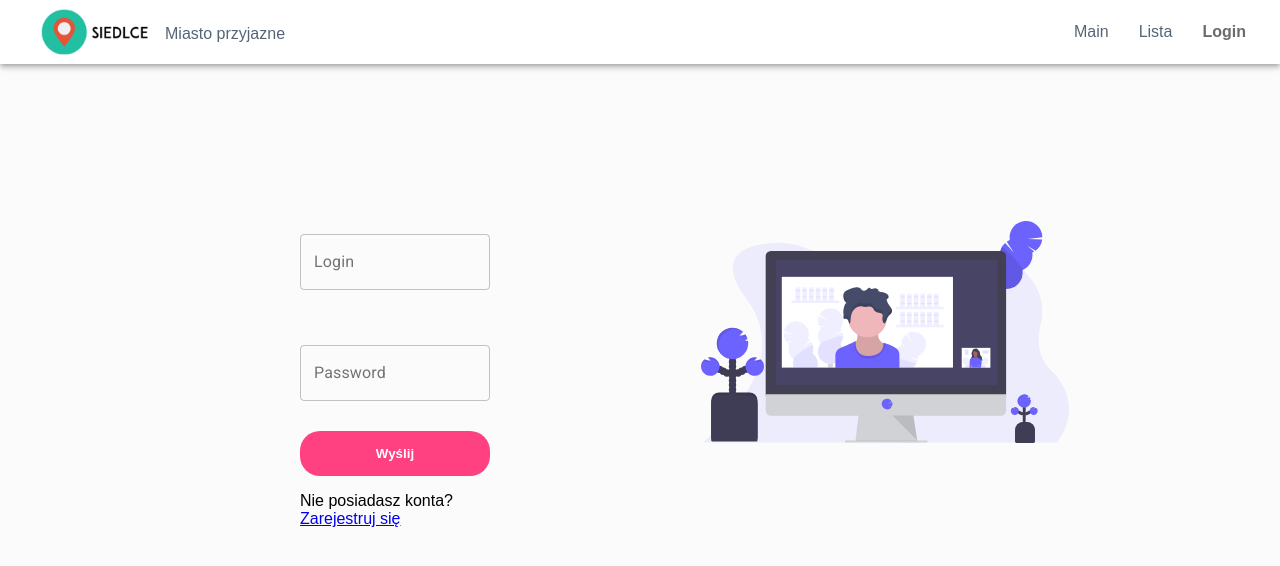
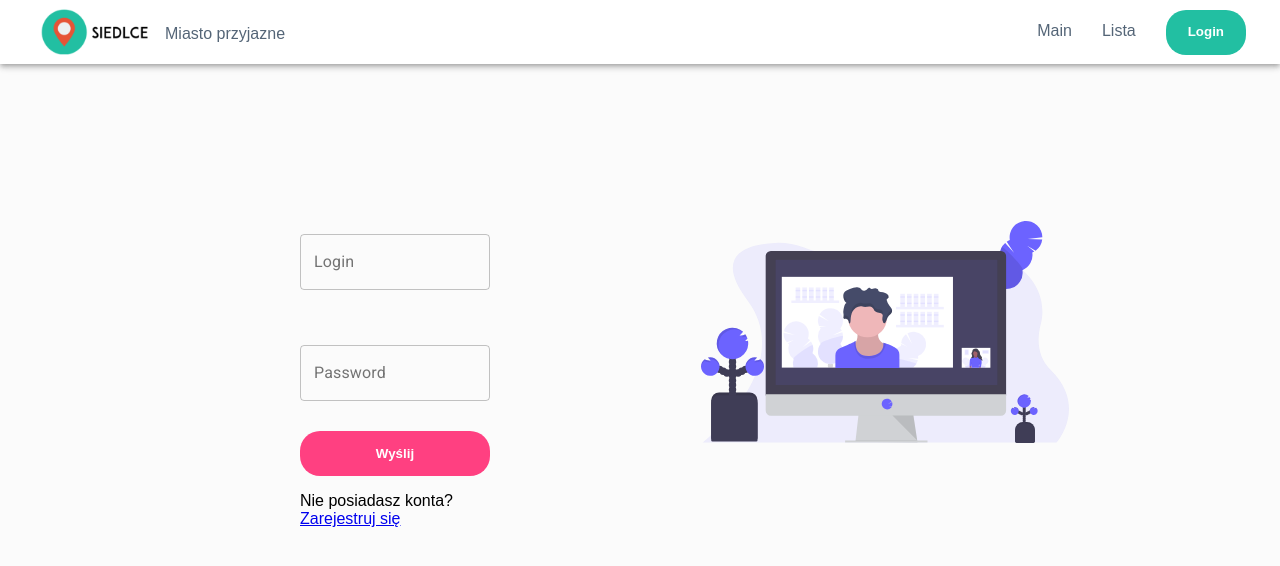
Before and after one commit to kernelgonnapanic/mapservice, a React (Create React App) app in the folder frontend/: page /auth/login in a window 1280 px wide. Shown: the top 566 px of the page. Built offline with nearby package versions, Linux system fonts and the light colour scheme; no server answers.

Commit message:
Added NavIcon item and gradient colors

```diff
--- /dev/null
+++ b/frontend/src/assets/helpers/iconGradientColors.tsx
@@ -0,0 +1,26 @@
+export const iconGradientColors = {
+    kino: {
+        color: "red",
+        color2: "blue"
+    },
+    pizzeria: {
+        color: "red",
+        color2: "blue"
+    },
+    kebab: {
+        color: "red",
+        color2: "blue"
+    },
+    restaurant: {
+        color: "red",
+        color2: "blue"
+    },
+    pomnik: {
+        color: "red",
+        color2: "blue"
+    },
+    muzeum: {
+        color: "red",
+        color2: "blue"
+    },
+};
--- a/frontend/src/components/Input/Input.tsx
+++ b/frontend/src/components/Input/Input.tsx
@@ -30,7 +30,7 @@ const Input: React.FC<Props> = ({
 				multiline={multiline}
 				rows={rows}
 				{...field}
-				error={touched && touched[name] && errors[name] ? true : false}
+				error={!!(touched && touched[name] && errors[name])}
 				helperText={touched && touched[name] && errors[name] && errors[name]}
 			/>
 		</>
--- /dev/null
+++ b/frontend/src/components/PlaceNavItem/PlaceNavItem.tsx
@@ -0,0 +1,28 @@
+import React from 'react';
+import {IconProps, Tooltip} from "@material-ui/core";
+import * as S from "../../pages/Places/Bar.styles";
+import {iconGradientColors} from 'assets/helpers/iconGradientColors'
+
+interface Props extends IconProps {
+    handleClick: (arg0: string) => (event: React.MouseEvent<HTMLButtonElement>) => void,
+    category: string,
+    icon: any
+}
+
+const PlaceNavItem: React.FC<Props> = ({handleClick, category, icon}) => {
+
+    // @ts-ignore
+    const {color, color2} = iconGradientColors[category] || {}
+
+    return (
+        <S.Button key={category} onClick={handleClick(category)}>
+            <Tooltip title={category}>
+                <S.BarItem color={color} color2={color2}>
+                    {icon}
+                </S.BarItem>
+            </Tooltip>
+        </S.Button>
+    );
+};
+
+export default PlaceNavItem;
--- a/frontend/src/components/index.js
+++ b/frontend/src/components/index.js
@@ -4,5 +4,12 @@ import Button from './Button/Button'
 import FileUploadInput from './FileUploadInput/FileUploadInput'
 import Snackbar from './Snackbar/Snackbar'
 import GoBack from './GoBack/GoBack'
+import PlaceNavItem from './PlaceNavItem/PlaceNavItem'
 
-export { Input, Select, Button, FileUploadInput, Snackbar, GoBack }
+export {PlaceNavItem}
+export {Input}
+export {Select}
+export {Button}
+export {FileUploadInput}
+export {Snackbar}
+export {GoBack}
--- a/frontend/src/pages/Authorization/Logout.tsx
+++ b/frontend/src/pages/Authorization/Logout.tsx
@@ -1,8 +1,8 @@
 import React from 'react'
-import { LogoutUser } from '../../redux/actions/authActions'
+import { LogoutUser } from 'redux/actions/authActions'
 import { useDispatch } from 'react-redux'
-import {Button} from "../../components";
-import {theme} from "../../App";
+import {Button} from "components";
+import {theme} from "App";
 
 const Logout: React.FC = () => {
     const dispatch = useDispatch();
--- a/frontend/src/pages/Navigation/Navigation.tsx
+++ b/frontend/src/pages/Navigation/Navigation.tsx
@@ -15,6 +15,7 @@ import * as S from './Navigation.styles'
 import ProtectedRoute from './ProtectedRoute'
 import Route from './Route'
 import {ReactComponent as LogoSvg} from "assets/images/siedlce-logo.svg";
+import {Button} from 'components'
 
 import {theme} from "../../App";
 
@@ -52,7 +53,12 @@ const Navigation: FunctionComponent = () => {
 									<S.NavBarLink to="/addplace" getProps={isActive}>Dodaj miejsce</S.NavBarLink>
 									<Logout />
 								</>
-								: <S.NavBarLink to="/auth/login" getProps={isActive}>Login</S.NavBarLink>
+								: <S.NavBarLink to="/auth/login" getProps={isActive}>
+									<Button
+										text="Login"
+										color={theme.colors.green}
+									/>
+									</S.NavBarLink>
 						}
 					</div>
 				</S.NavBar>
--- a/frontend/src/pages/Places/Bar.styles.tsx
+++ b/frontend/src/pages/Places/Bar.styles.tsx
@@ -1,4 +1,5 @@
 import styled from 'styled-components';
+
 
 export const BarWrapper = styled.div`
   display: flex;
@@ -7,12 +8,15 @@ export const BarWrapper = styled.div`
   height: ${(props) => props.theme.barHeight};
 `;
 
-export const BarItem = styled.div`
+export const BarItem = styled.div<{color: string, color2: string}>`
   display: flex;
   justify-content: center;
   align-items: center;
   margin: 0 15px;
   height: 50px;
+  background: linear-gradient(
+    -90deg, ${(props) => props.color}, ${props => props.color2}
+  );
   width: 50px;
   border-radius: 50%;
 `;
--- a/frontend/src/pages/Places/Bar.tsx
+++ b/frontend/src/pages/Places/Bar.tsx
@@ -1,14 +1,12 @@
 import React, {useEffect} from 'react'
 import * as S from './Bar.styles'
 import {useDispatch, useSelector} from 'react-redux'
-import {getPlaceTypeOptions} from '../../redux/actions/placesActions'
+import {getPlaceTypeOptions, updatePlaceType} from '../../redux/actions/placesActions'
 import {extractPlacesOptions} from '../../redux/selectors/placesSelectors'
-import {updatePlaceType} from '../../redux/actions/placesActions'
-import {useLocation, useParams, navigate} from '@reach/router'
-import {getMarkerIcon} from "../../assets/helpers/getMarkerIcon";
+import {navigate, useLocation} from '@reach/router'
 import {getMarkerSvg} from "../../assets/helpers/getMarkerSvg";
-import PizzaSvg from '../../assets/mapicons/pizza-slice.svg'
 import {Tooltip} from "@material-ui/core";
+import PlaceNavItem from "../../components/PlaceNavItem/PlaceNavItem";
 
 const Bar: React.FC = React.memo(() => {
     const dispatch = useDispatch()
@@ -33,22 +31,18 @@ const Bar: React.FC = React.memo(() => {
     return (
         <S.BarWrapper>
             <S.Button onClick={handleClick('')}>
-                <S.BarItem>All</S.BarItem>
+                <S.BarItem color="red" color2="blue">All</S.BarItem>
             </S.Button>
             {placeCategories &&
             placeCategories.map((category: string) => {
 
                 const Icon = getMarkerSvg(category)
 
-                return (
-                    <S.Button key={category} onClick={handleClick(category)}>
-                        <Tooltip title={category}>
-                            <S.BarItem>
-                                <Icon height={35} width={35}/>
-                            </S.BarItem>
-                        </Tooltip>
-                    </S.Button>
-                )
+                return <PlaceNavItem
+                    icon={<Icon width={35} height={35}/>}
+                    category={category}
+                    handleClick={handleClick}
+                />
             })}
         </S.BarWrapper>
     )
```
